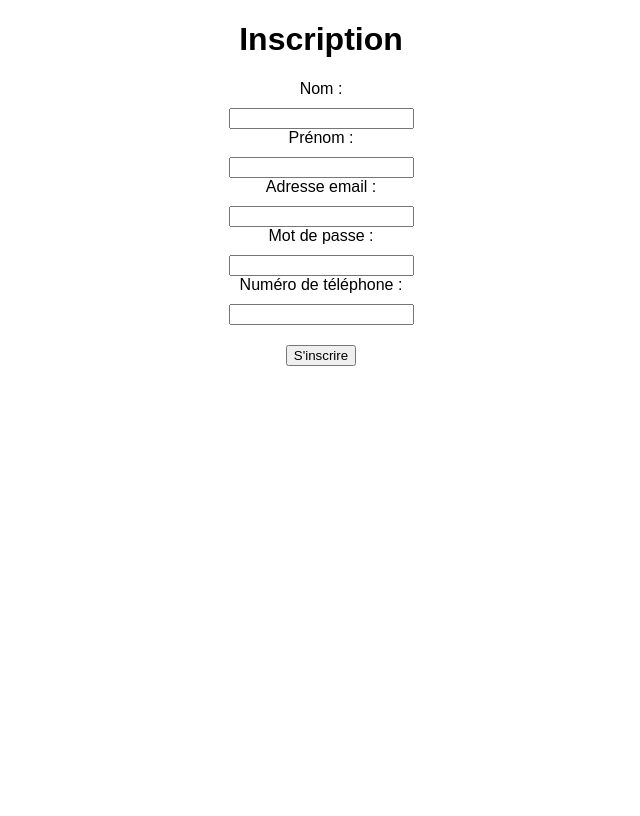
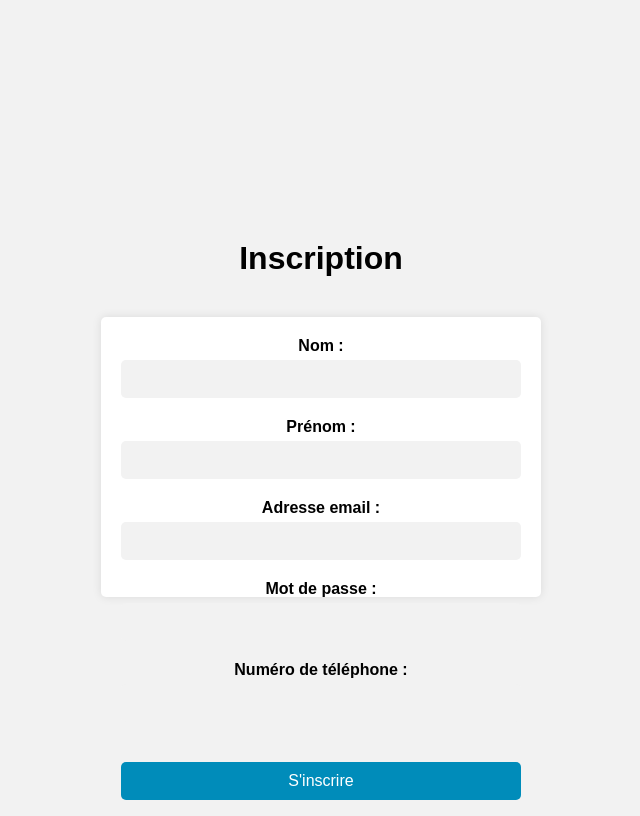
Before and after one commit to sofianem8/projet-csi, a plain HTML site: page inscription.html in a window 1280 px wide. Shown: the whole page, without its empty margins (319-959 px from the left). Drawn offline with Linux system fonts and the light colour scheme.

Commit message:
Pages faites : - Identification - Inscription

```diff
--- a/style.css
+++ b/style.css
@@ -1,9 +1,15 @@
 body {
   font-family: Arial, sans-serif;
+  display: flex;
+  flex-direction: column;
+  justify-content: center;
+  align-items: center;
+  height: 100vh;
 }
 
 h1 {
   text-align: center;
+  margin-bottom: 20px;
 }
 
 form {
@@ -11,6 +17,7 @@ body {
   flex-direction: column;
   align-items: center;
   margin-top: 20px;
+  height: 15em;
 }
 
 label {
@@ -39,7 +46,66 @@ body {
   padding: 10px;
   text-align: center;
   text-decoration: none;
+  display: block;
+  margin: 0 auto;
+  font-size: 16px;
+  margin-top: 3em;
+  text-decoration: none;
+}
+
+/* Style pour le corps de la page */
+body {
+  background-color: #f2f2f2;
+}
+
+/* Style pour la zone d'identification */
+form {
+  background-color: #fff;
+  padding: 20px;
+  border-radius: 5px;
+  box-shadow: 0px 0px 10px rgba(0, 0, 0, 0.1);
+  width: 400px;
+}
+
+/* Style pour les étiquettes */
+label {
+  display: block;
+  font-weight: bold;
+  margin-bottom: 5px;
+}
+
+/* Style pour les champs de saisie */
+input[type="text"],
+input[type="email"],
+input[type="password"],
+input[type="tel"] {
+  padding: 10px;
+  border: none;
+  border-radius: 5px;
+  background-color: #f2f2f2;
+  font-size: 16px;
+  width: 100%;
+  margin-bottom: 20px;
+  box-sizing: border-box;
+}
+
+/* Style pour le bouton "S'inscrire" */
+button[type="submit"] {
+  background-color: #008CBA;
+  color: white;
+  border: none;
+  border-radius: 5px;
+  padding: 10px;
+  text-align: center;
+  text-decoration: none;
   display: inline-block;
   font-size: 16px;
   margin-top: 20px;
+  cursor: pointer;
+  width: 100%;
+  box-sizing: border-box;
 }
+
+.hidden {
+  display: none;
+}
```
Also changed, not shown: identification.html (+4 -2 lines), script.js (added, +10 -0 lines). Lines whose indentation alone changed are shown as unchanged.
